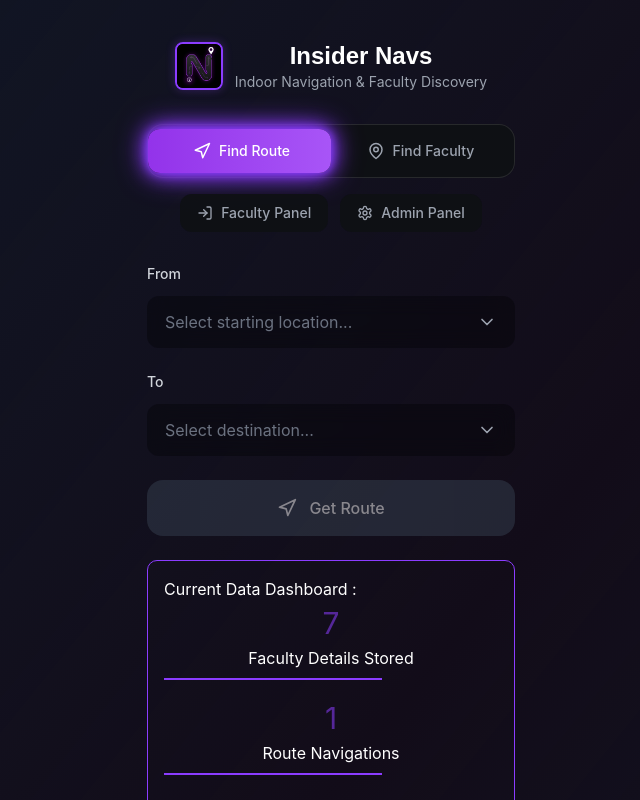
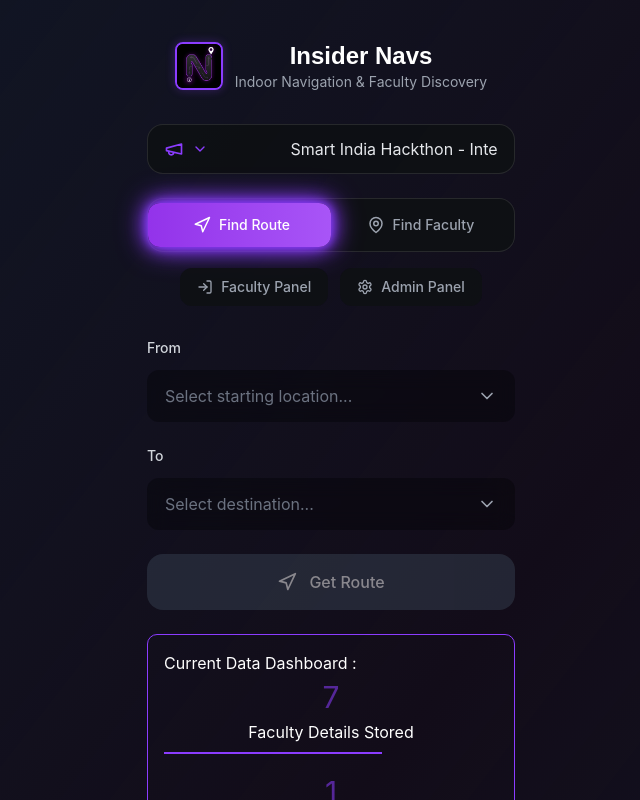
Before and after one commit to IRX358/Insider_Navs, a React (Vite) app: page / in a window 1280 px wide. Shown: the top 800 px of the page, without its empty margins (309-949 px from the left). Built offline with nearby package versions, Linux system fonts and the light colour scheme.

Commit message:
Added a new Flash news section

```diff
--- a/src/components/AdminDashboard.tsx
+++ b/src/components/AdminDashboard.tsx
@@ -2,7 +2,8 @@ import React, { useState } from 'react';
 import { LocationManager } from './LocationManager';
 import { FacultyManager } from './FacultyManager';
 import { Dashboard } from './Dashboard';
-import { LogOut, MapPin, Users, BarChart3 } from 'lucide-react';
+import { FlashNewsManager } from './FlashNewsManager'; // Import the new component
+import { LogOut, MapPin, Users, BarChart3, Bell } from 'lucide-react'; // Import Bell icon
 
 interface AdminDashboardProps {
   currentUser: string;
@@ -13,7 +14,7 @@ export const AdminDashboard: React.FC<AdminDashboardProps> = ({
   currentUser,
   onLogout
 }) => {
-  const [activeSection, setActiveSection] = useState<'locations' | 'faculty' | 'analytics'>('locations');
+  const [activeSection, setActiveSection] = useState<'locations' | 'faculty' | 'analytics' | 'news'>('locations');
 
   return (
     <div className="space-y-6">
@@ -38,11 +39,12 @@ export const AdminDashboard: React.FC<AdminDashboardProps> = ({
 
       {/* Navigation */}
       <div className="glass-panel rounded-2xl p-1">
-        <div className="grid grid-cols-3 gap-1">
+        <div className="grid grid-cols-4 gap-1"> {/* Update grid to 4 columns */}
           {[
             { id: 'locations', label: 'Locations', icon: MapPin },
             { id: 'faculty', label: 'Faculty', icon: Users },
             { id: 'analytics', label: 'Analytics', icon: BarChart3 },
+            { id: 'news', label: 'News', icon: Bell }, // Add News tab
           ].map((section) => {
             const Icon = section.icon;
             const isActive = activeSection === section.id;
@@ -72,9 +74,8 @@ export const AdminDashboard: React.FC<AdminDashboardProps> = ({
       <div>
         {activeSection === 'locations' && <LocationManager />}
         {activeSection === 'faculty' && <FacultyManager />}
-        {activeSection === 'analytics' && (
-          <Dashboard />
-        )}
+        {activeSection === 'analytics' && <Dashboard />}
+        {activeSection === 'news' && <FlashNewsManager />} {/* Render the news manager */}
       </div>
     </div>
   );
--- a/src/components/AppShell.tsx
+++ b/src/components/AppShell.tsx
@@ -5,6 +5,7 @@ import { FindFaculty } from './FindFaculty';
 import { AdminPanel } from './AdminPanel';
 import { FacultyPanel } from './FacultyPanel';
 import { Dashboard } from './Dashboard';
+import { FlashNewsTicker } from './FlashNewsTicker'; // Import the ticker
 import { Navigation, MapPin, Settings, Code , User, Mail, Github, Linkedin,X,Bug,Users, LogIn} from 'lucide-react';
 import mainLogo from '../assets/mainLogo.jpg';
 import campusMap from '../assets/cammap.jpg';
@@ -63,6 +64,9 @@ export const AppShell: React.FC = () => {
 
           </div>
         </div>
+
+        {/* Flash News Ticker */}
+        <FlashNewsTicker />
 
         {/* Navigation Tabs */}
         <div className="mb-8 space-y-4">
--- /dev/null
+++ b/src/components/FlashNewsManager.tsx
@@ -0,0 +1,84 @@
+import React, { useState } from 'react';
+import { Plus, Trash2, Save, Bell } from 'lucide-react';
+import { mockFlashNews, FlashNews } from '../data/flashNewsData';
+
+export const FlashNewsManager: React.FC = () => {
+  const [news, setNews] = useState<FlashNews[]>(mockFlashNews);
+  const [newMessage, setNewMessage] = useState('');
+
+  const handleAddNews = () => {
+    if (!newMessage.trim()) {
+      alert('Please enter a news message.');
+      return;
+    }
+    const newEntry: FlashNews = {
+      id: Date.now(),
+      message: newMessage.trim(),
+    };
+    const updatedNews = [...news, newEntry];
+    setNews(updatedNews);
+    mockFlashNews.push(newEntry); // Update the shared mock data
+    setNewMessage('');
+  };
+
+  const handleDelete = (id: number) => {
+    if (confirm('Are you sure you want to delete this news item?')) {
+      const updatedNews = news.filter(item => item.id !== id);
+      setNews(updatedNews);
+      // Also update the shared mock data
+      const indexToDelete = mockFlashNews.findIndex(item => item.id === id);
+      if (indexToDelete > -1) {
+        mockFlashNews.splice(indexToDelete, 1);
+      }
+    }
+  };
+
+  return (
+    <div className="space-y-6">
+      <div className="flex items-center gap-3">
+        <Bell size={24} className="text-purple-400" />
+        <h3 className="text-lg font-semibold text-white">Flash News Management</h3>
+      </div>
+
+      {/* Add News Form */}
+      <div className="glass-panel rounded-2xl p-6 space-y-4">
+        <h4 className="text-md font-semibold text-white">Add New Flash News</h4>
+        <div className="flex gap-3">
+          <input
+            type="text"
+            value={newMessage}
+            onChange={(e) => setNewMessage(e.target.value)}
+            className="w-full px-4 py-3 glass-panel rounded-xl border-2 border-transparent
+                     focus:neon-border bg-black/30 text-white placeholder-gray-500"
+            placeholder="Enter news message..."
+          />
+          <button
+            onClick={handleAddNews}
+            disabled={!newMessage}
+            className="flex items-center gap-2 px-4 py-2 rounded-xl text-sm font-medium
+                     bg-green-600 hover:bg-green-500 text-white transition-colors
+                     disabled:opacity-50 disabled:cursor-not-allowed"
+          >
+            <Save size={16} />
+            Add
+          </button>
+        </div>
+      </div>
+
+      {/* News List */}
+      <div className="space-y-3">
+        {news.map((item) => (
+          <div key={item.id} className="glass-panel rounded-2xl p-4 flex items-center justify-between">
+            <p className="text-white">{item.message}</p>
+            <button
+              onClick={() => handleDelete(item.id)}
+              className="p-2 rounded-lg glass-panel text-gray-400 hover:text-red-400 transition-colors"
+            >
+              <Trash2 size={16} />
+            </button>
+          </div>
+        ))}
+      </div>
+    </div>
+  );
+};
--- /dev/null
+++ b/src/components/FlashNewsTicker.css
@@ -0,0 +1,78 @@
+.ticker-container {
+  margin-bottom: 2rem;
+}
+
+.ticker-wrap {
+  width: 100%;
+  overflow: hidden;
+  background-color: rgba(15, 17, 19, 0.85);
+  border: 1px solid rgba(255, 255, 255, 0.1);
+  border-radius: 1rem;
+  padding: 0.75rem 1rem;
+  display: flex;
+  align-items: center;
+  gap: 1rem;
+}
+
+.ticker-icon {
+  color: var(--accent);
+  display: flex;
+  align-items: center;
+  gap: 0.5rem;
+  cursor: pointer;
+  background: none;
+  border: none;
+  padding: 0;
+}
+
+.ticker {
+  flex: 1;
+  white-space: nowrap;
+  overflow: hidden;
+  box-sizing: border-box;
+}
+
+.ticker-item {
+  display: inline-block;
+  padding-left: 100%;
+  animation: ticker-animation 30s linear infinite;
+  color: #e5e7eb; /* text-gray-200 */
+}
+
+/* Collapsible Section */
+.news-list {
+  max-height: 0;
+  overflow: hidden;
+  transition: max-height 0.5s ease-out;
+  background: rgba(15, 17, 19, 0.7);
+  border-radius: 0 0 1rem 1rem;
+  margin-top: -0.5rem;
+  padding: 0 1rem;
+}
+
+.news-list.open {
+  max-height: 500px; /* Adjust as needed */
+  transition: max-height 0.5s ease-in;
+  padding: 1rem 1rem;
+  border: 1px solid rgba(255, 255, 255, 0.1);
+  border-top: none;
+}
+
+.news-list-item {
+  padding: 0.75rem 0;
+  border-bottom: 1px solid rgba(255, 255, 255, 0.1);
+  color: #d1d5db; /* text-gray-300 */
+}
+
+.news-list-item:last-child {
+  border-bottom: none;
+}
+
+@keyframes ticker-animation {
+  0% {
+    transform: translate(0, 0);
+  }
+  100% {
+    transform: translate(-100%, 0);
+  }
+}
--- /dev/null
+++ b/src/components/FlashNewsTicker.tsx
@@ -0,0 +1,35 @@
+import React, { useState } from 'react';
+import { mockFlashNews } from '../data/flashNewsData';
+import './FlashNewsTicker.css';
+import { Megaphone, ChevronDown } from 'lucide-react';
+
+export const FlashNewsTicker: React.FC = () => {
+  const [isOpen, setIsOpen] = useState(false);
+
+  if (mockFlashNews.length === 0) {
+    return null;
+  }
+
+  const newsItems = mockFlashNews.map(news => news.message).join(' • ');
+
+  return (
+    <div className="ticker-container">
+      <div className="ticker-wrap">
+        <button onClick={() => setIsOpen(!isOpen)} className="ticker-icon">
+          <Megaphone size={20} />
+          <ChevronDown size={16} className={`transition-transform ${isOpen ? 'rotate-180' : ''}`} />
+        </button>
+        <div className="ticker">
+          <div className="ticker-item">{newsItems}</div>
+        </div>
+      </div>
+      <div className={`news-list ${isOpen ? 'open' : ''}`}>
+        {mockFlashNews.map(news => (
+          <div key={news.id} className="news-list-item">
+            {news.message}
+          </div>
+        ))}
+      </div>
+    </div>
+  );
+};
--- /dev/null
+++ b/src/data/flashNewsData.ts
@@ -0,0 +1,10 @@
+export interface FlashNews {
+  id: number;
+  message: string;
+}
+
+export let mockFlashNews: FlashNews[] = [
+  { id: 1, message: 'Smart India Hackthon - Internal Round -> Main Auditorium 🚀' },
+  { id: 2, message: 'Registrations for the Odd semester are now open. -> Admission office ❄️' },
+  { id: 3, message: 'Guest lecture on "The Future of AI" this Wednesday -> Confrence hall 2 🤖' },
+];
```
